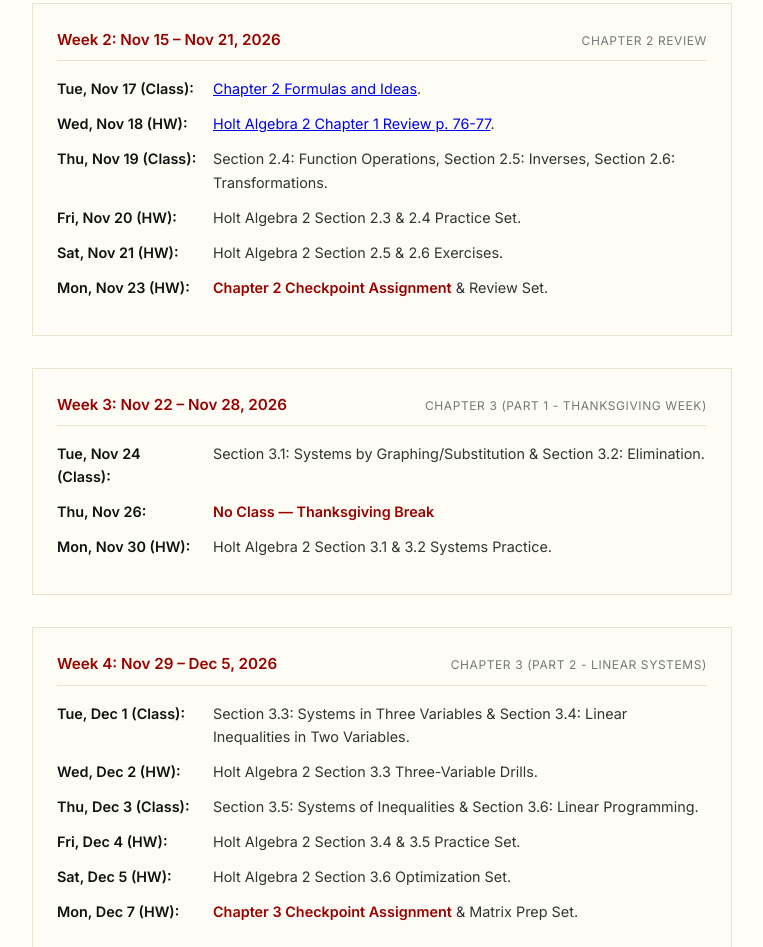
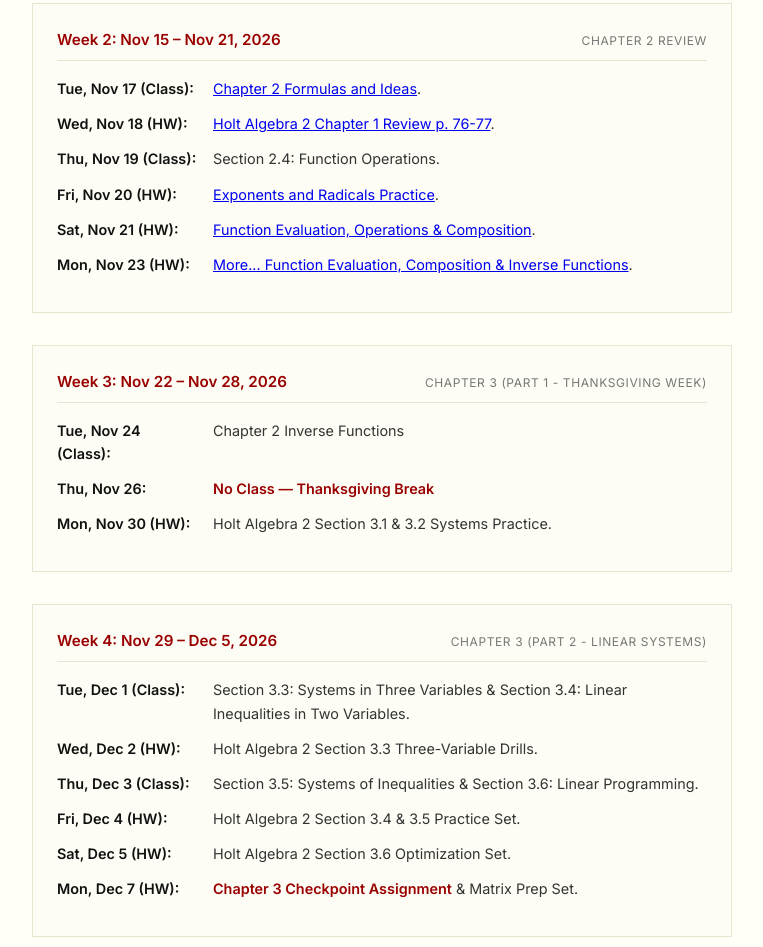
Before and after one commit to williamswick96-coder/AlgebraHome, a plain HTML site: page index.html in a window 1280 px wide. Shown: the part 1092-2039 px from the top of the page, without its empty margins (0-763 px from the left). Drawn offline with nearby package versions, Linux system fonts and the light colour scheme; a web font is replaced by a local one.

Commit message:
Revise class schedule and add practice links
Updated schedule content for various class days, including links to practice materials and changed topics for specific days.

```diff
--- a/index.html
+++ b/index.html
@@ -341,19 +341,26 @@
                         </li>
                         <li class="schedule-item">
                             <span class="day-label">Thu, Nov 19 (Class):</span>
-                            <span class="day-content">Section 2.4: Function Operations, Section 2.5: Inverses, Section 2.6: Transformations.</span>
+                            <span class="day-content">Section 2.4: Function Operations.</span>
                         </li>
                         <li class="schedule-item">
                             <span class="day-label">Fri, Nov 20 (HW):</span>
-                            <span class="day-content">Holt Algebra 2 Section 2.3 & 2.4 Practice Set.</span>
+                            <span class="day-content">
+                                    <a href="https://sites.google.com/view/spralgebra/home/friday-work"target="_blank" style="text-decoration: underline;">Exponents and Radicals Practice</a>.
+                            </span>
                         </li>
                         <li class="schedule-item">
                             <span class="day-label">Sat, Nov 21 (HW):</span>
-                            <span class="day-content">Holt Algebra 2 Section 2.5 & 2.6 Exercises.</span>
+                            <span class="day-content">
+                            <a href="https://sites.google.com/view/spralgebra/home/saturday-work-habits-excellence"target="_blank" style="text-decoration: underline;">Function Evaluation, Operations & Composition</a>.
+
+                            </span>
                         </li>
                         <li class="schedule-item">
                             <span class="day-label">Mon, Nov 23 (HW):</span>
-                            <span class="day-content"><span class="checkpoint-highlight">Chapter 2 Checkpoint Assignment</span> & Review Set.</span>
+                            <span class="day-content">
+                            <a href="https://sites.google.com/view/spralgebra/home/monday-work"target="_blank" style="text-decoration: underline;">More... Function Evaluation, Composition & Inverse Functions</a>.
+                            </span>
                         </li>
                     </ul>
                 </div>
@@ -367,7 +374,7 @@
                     <ul class="schedule-list">
                         <li class="schedule-item">
                             <span class="day-label">Tue, Nov 24 (Class):</span>
-                            <span class="day-content">Section 3.1: Systems by Graphing/Substitution & Section 3.2: Elimination.</span>
+                            <span class="day-content">Chapter 2 Inverse Functions</span>
                         </li>
                         <li class="schedule-item">
                             <span class="day-label">Thu, Nov 26:</span>
```
